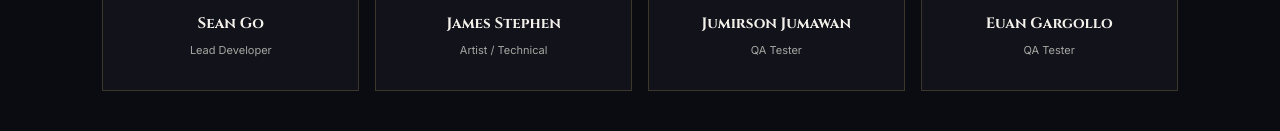
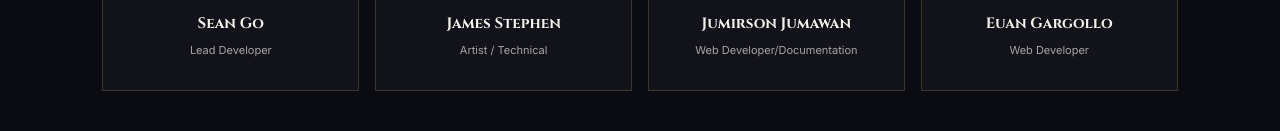
Before and after one commit to yuwan1208/Gamepromotional, a plain HTML site: page index.html in a window 1280 px wide. Shown: the part 4719-4850 px from the top of the page. Drawn offline with Linux system fonts and the light colour scheme.

Commit message:
Update website team credits

```diff
--- a/index.html
+++ b/index.html
@@ -201,12 +201,12 @@
         <article class="team-card">
           <div class="team-avatar"><img src="assets/images/team/JumirsonQATester.png" alt="Jumirson Jumawan"></div>
           <h3>Jumirson Jumawan</h3>
-          <p>QA Tester</p>
+          <p>Web Developer/Documentation</p>
         </article>
         <article class="team-card">
           <div class="team-avatar"><img src="assets/images/team/EuanProjectManager.jpg" alt="Euan Gargollo"></div>
           <h3>Euan Gargollo</h3>
-          <p>QA Tester</p>
+          <p>Web Developer</p>
         </article>
       </div>
     </section>
```
Also changed, not shown: 1 other file.
